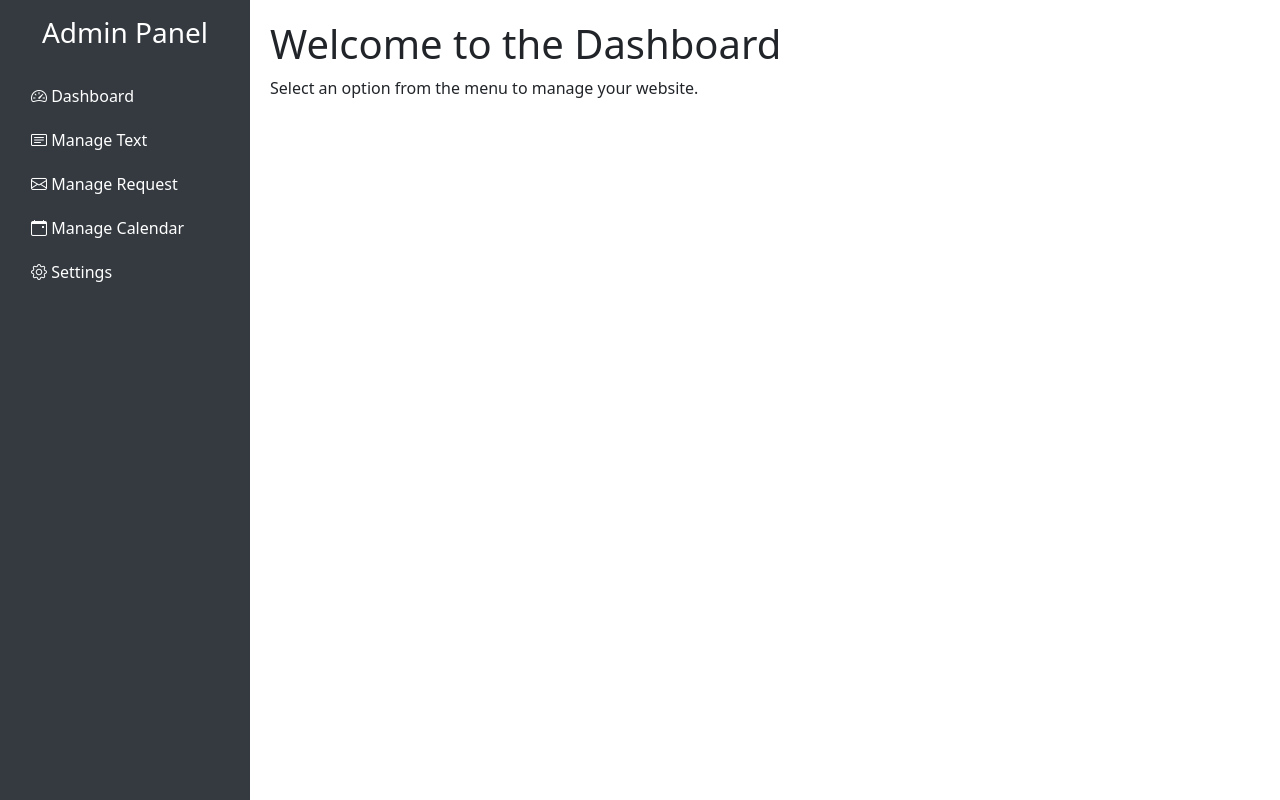
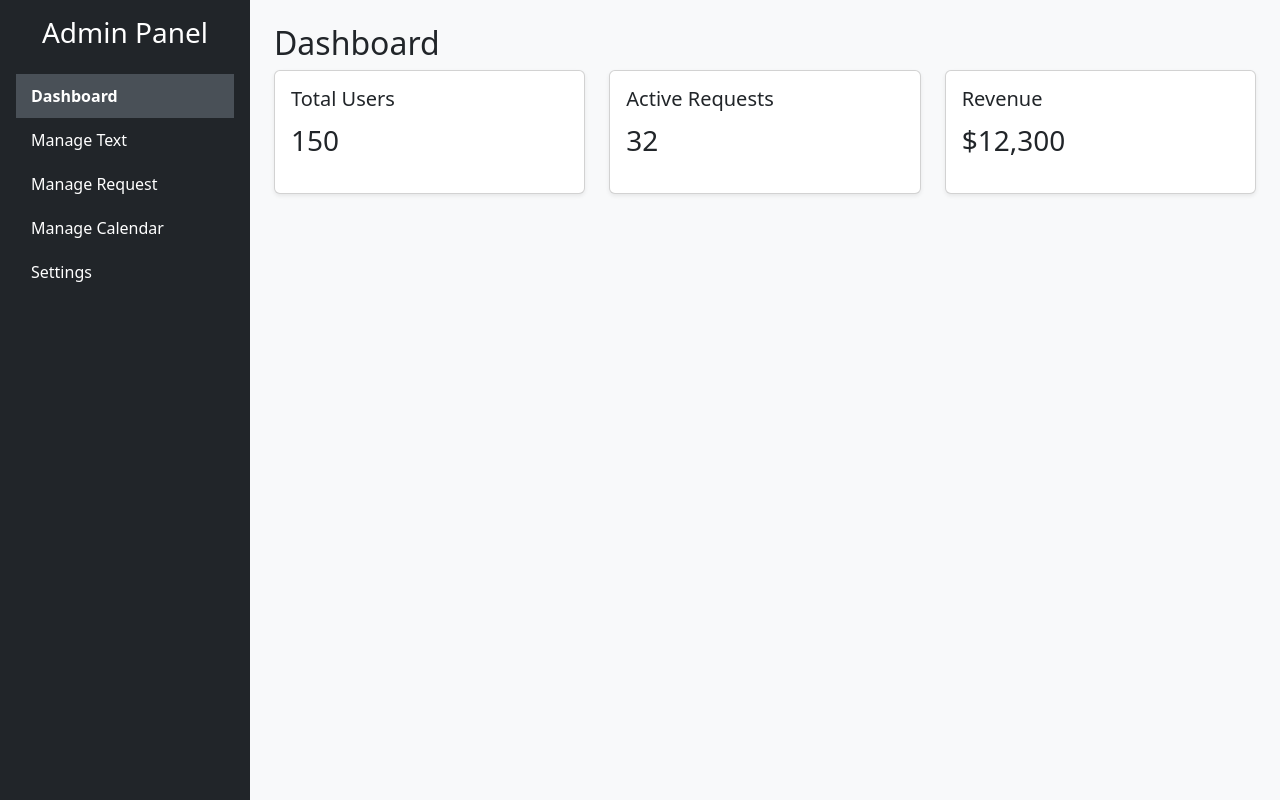
Before and after one commit to AndreiNeiconi/SezonulDragostei, an Angular app: page /dashbord in a window 1280 px wide. Built offline with nearby package versions, Linux system fonts and the light colour scheme.

Commit message:
Update the dashbord

```diff
--- a/src/app/dashbord/dashbord.component.css
+++ b/src/app/dashbord/dashbord.component.css
@@ -0,0 +1,29 @@
+body, html {
+    height: 100%;
+    margin: 0;
+}
+
+.sidebar {
+    width: 250px;
+    min-height: 100vh;
+}
+
+.sidebar a {
+    color: white;
+    text-decoration: none;
+    padding: 10px 15px;
+    display: block;
+}
+
+.sidebar a.active {
+    background-color: #495057;
+    font-weight: bold;
+}
+
+.sidebar a:hover {
+    background-color: #6c757d;
+}
+
+.content {
+    background: #f8f9fa;
+}
--- a/src/app/dashbord/dashbord.component.html
+++ b/src/app/dashbord/dashbord.component.html
@@ -1,65 +1,106 @@
-<!DOCTYPE html>
-<html lang="en">
-
-<head>
-    <meta charset="UTF-8">
-    <meta name="viewport" content="width=device-width, initial-scale=1.0">
-    <title>Website Dashboard</title>
-    <!-- Bootstrap 5 CSS -->
-    <link href="https://cdn.jsdelivr.net/npm/bootstrap@5.3.3/dist/css/bootstrap.min.css" rel="stylesheet">
-    <!-- Bootstrap Icons -->
-    <link href="https://cdn.jsdelivr.net/npm/bootstrap-icons/font/bootstrap-icons.css" rel="stylesheet">
-    <style>
-        body {
-            min-height: 100vh;
-            display: flex;
-        }
-
-        .sidebar {
-            width: 250px;
-            height: 100vh;
-            background-color: #343a40;
-            color: white;
-        }
-
-        .sidebar a {
-            color: white;
-            text-decoration: none;
-            padding: 10px 15px;
-            display: block;
-        }
-
-        .sidebar a:hover {
-            background-color: #495057;
-        }
-
-        .content {
-            flex-grow: 1;
-            padding: 20px;
-        }
-    </style>
-</head>
-
-<body>
-
+<div class="d-flex">
     <!-- Sidebar -->
-    <div class="sidebar d-flex flex-column p-3">
+    <div class="sidebar bg-dark text-white p-3">
         <h3 class="text-center mb-4">Admin Panel</h3>
-        <a href="#"><i class="bi bi-speedometer2"></i> Dashboard</a>
-        <a href="#"><i class="bi bi-card-text"></i> Manage Text</a>
-        <a href="#"><i class="bi bi-envelope"></i> Manage Request</a>
-        <a href="#"><i class="bi bi-calendar-event"></i> Manage Calendar</a>
-        <a href="#"><i class="bi bi-gear"></i> Settings</a>
+        <a [class.active]="activeMenu === 'dashboard'" (click)="setMenu('dashboard')">
+            <i class="bi bi-speedometer2"></i> Dashboard
+        </a>
+        <a [class.active]="activeMenu === 'manage-text'" (click)="setMenu('manage-text')">
+            <i class="bi bi-card-text"></i> Manage Text
+        </a>
+        <a [class.active]="activeMenu === 'manage-request'" (click)="setMenu('manage-request')">
+            <i class="bi bi-envelope"></i> Manage Request
+        </a>
+        <a [class.active]="activeMenu === 'manage-calendar'" (click)="setMenu('manage-calendar')">
+            <i class="bi bi-calendar-event"></i> Manage Calendar
+        </a>
+        <a [class.active]="activeMenu === 'settings'" (click)="setMenu('settings')">
+            <i class="bi bi-gear"></i> Settings
+        </a>
     </div>
 
-    <!-- Main Content -->
-    <div class="content">
-        <h1>Welcome to the Dashboard</h1>
-        <p>Select an option from the menu to manage your website.</p>
+    <!-- Content Area -->
+    <div class="content flex-grow-1 p-4">
+
+        <!-- Dashboard -->
+        <div *ngIf="activeMenu === 'dashboard'">
+            <h2>Dashboard</h2>
+            <div class="row">
+                <div class="col-md-4">
+                    <div class="card p-3 shadow-sm">
+                        <h5>Total Users</h5>
+                        <p class="fs-3">150</p>
+                    </div>
+                </div>
+                <div class="col-md-4">
+                    <div class="card p-3 shadow-sm">
+                        <h5>Active Requests</h5>
+                        <p class="fs-3">32</p>
+                    </div>
+                </div>
+                <div class="col-md-4">
+                    <div class="card p-3 shadow-sm">
+                        <h5>Revenue</h5>
+                        <p class="fs-3">$12,300</p>
+                    </div>
+                </div>
+            </div>
+        </div>
+
+        <!-- Manage Text -->
+        <div *ngIf="activeMenu === 'manage-text'">
+            <h2>Manage Text</h2>
+            <textarea class="form-control" rows="5" placeholder="Edit website text here..."></textarea>
+            <button class="btn btn-success mt-2">Save</button>
+        </div>
+
+        <!-- Manage Request -->
+        <div *ngIf="activeMenu === 'manage-request'">
+            <h2>Manage Requests</h2>
+            <table class="table table-striped">
+                <thead>
+                    <tr>
+                        <th>ID</th>
+                        <th>User</th>
+                        <th>Request</th>
+                        <th>Actions</th>
+                    </tr>
+                </thead>
+                <tbody>
+                    <tr *ngFor="let req of requests">
+                        <td>{{req.id}}</td>
+                        <td>{{req.user}}</td>
+                        <td>{{req.text}}</td>
+                        <td>
+                            <button class="btn btn-sm btn-primary">Edit</button>
+                            <button class="btn btn-sm btn-danger">Manage</button>
+                        </td>
+                    </tr>
+                </tbody>
+            </table>
+        </div>
+
+        <!-- Manage Calendar -->
+        <div *ngIf="activeMenu === 'manage-calendar'">
+            <h2>Manage Calendar</h2>
+            <div class="alert alert-info">Sample Calendar Placeholder</div>
+        </div>
+
+        <!-- Settings -->
+        <div *ngIf="activeMenu === 'settings'">
+            <h2>Settings</h2>
+            <form>
+                <div class="mb-3">
+                    <label class="form-label">Site Name</label>
+                    <input type="text" class="form-control" [(ngModel)]="settings.siteName" name="siteName">
+                </div>
+                <div class="mb-3">
+                    <label class="form-label">Admin Email</label>
+                    <input type="email" class="form-control" [(ngModel)]="settings.adminEmail" name="adminEmail">
+                </div>
+                <button class="btn btn-primary" type="button" (click)="saveSettings()">Save Settings</button>
+            </form>
+        </div>
+
     </div>
-
-    <!-- Bootstrap JS -->
-    <script src="https://cdn.jsdelivr.net/npm/bootstrap@5.3.3/dist/js/bootstrap.bundle.min.js"></script>
-</body>
-
-</html>
+</div>
--- a/src/app/dashbord/dashbord.component.ts
+++ b/src/app/dashbord/dashbord.component.ts
@@ -3,8 +3,27 @@ import { Component } from '@angular/core';
 @Component({
   selector: 'app-dashbord',
   templateUrl: './dashbord.component.html',
-  styleUrls: ['./dashbord.component.css']
+  styleUrls: ['./dashbord.component.css'],
 })
 export class DashbordComponent {
+  activeMenu: string = 'dashboard';
 
+  requests = [
+    { id: 1, user: 'Alice', text: 'Update profile' },
+    { id: 2, user: 'Bob', text: 'Password reset' },
+  ];
+
+  settings = {
+    siteName: 'My Website',
+    adminEmail: 'admin@example.com',
+  };
+
+  setMenu(menu: string) {
+    this.activeMenu = menu;
+  }
+
+  saveSettings() {
+    console.log('Settings saved:', this.settings);
+    alert('Settings saved!');
+  }
 }
```
